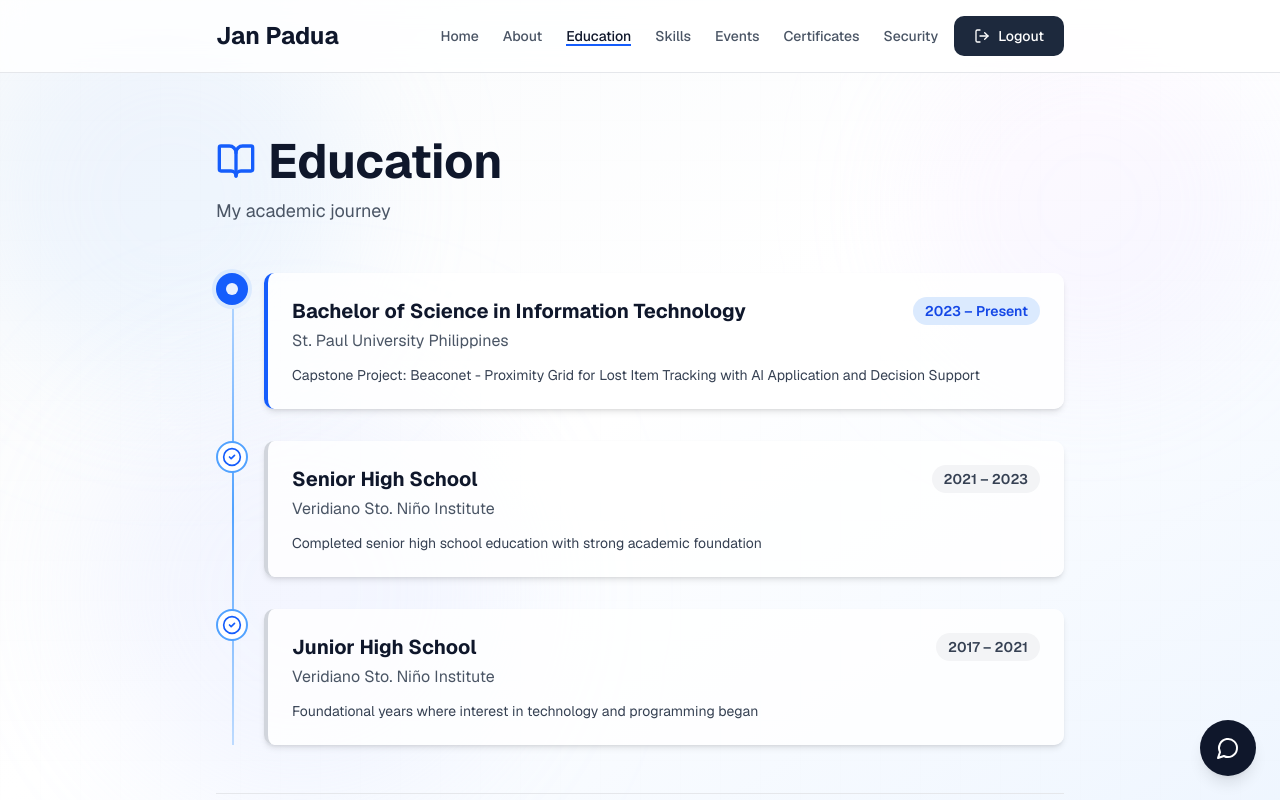
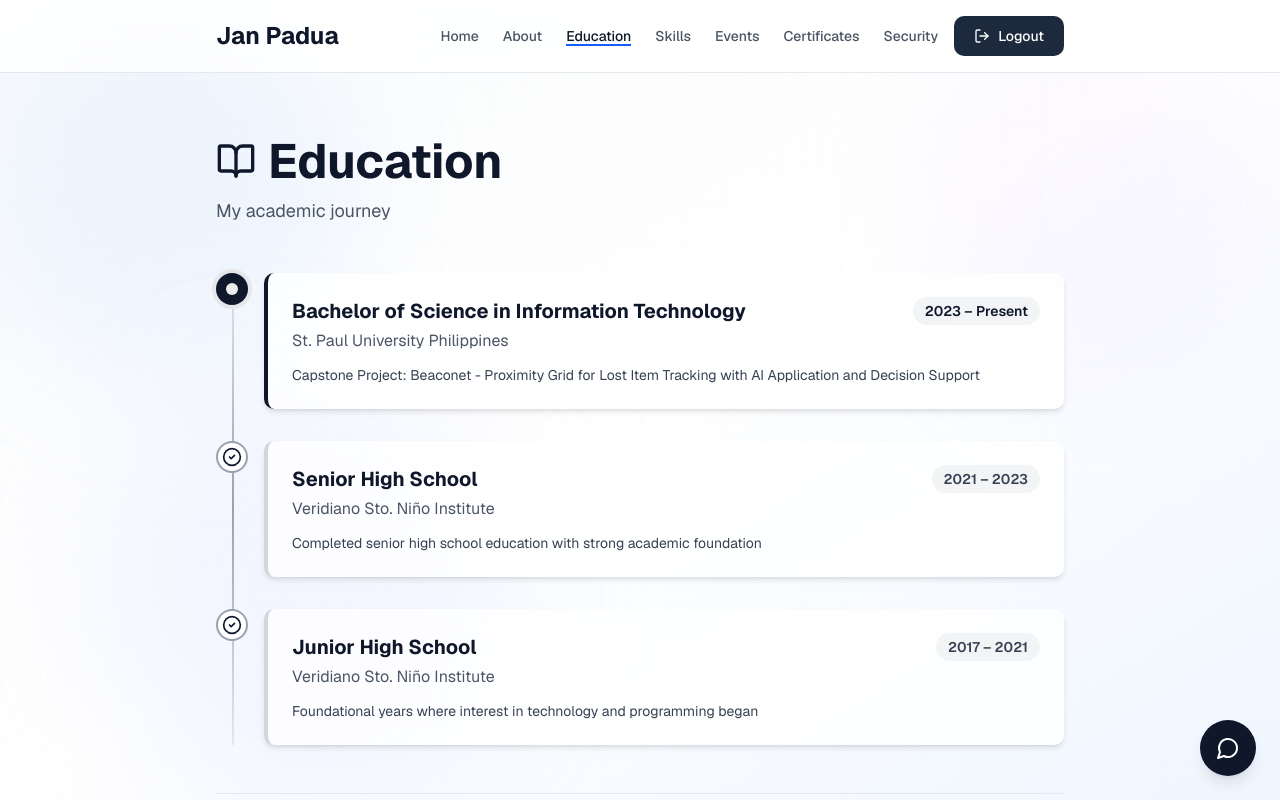
Before and after one commit to ierdnax-aud/week3-Jan-Padua-Andrei, a Next.js app: page /education in a window 1280 px wide. Shown: the top 800 px of the page. Built offline with nearby package versions, Linux system fonts and the light colour scheme.

Commit message:
Change timeline and education page colors from blue to black/gray

```diff
--- a/app/education/page.tsx
+++ b/app/education/page.tsx
@@ -37,7 +37,7 @@ export default function Education() {
       <main className="flex-1 max-w-4xl mx-auto w-full px-6 py-12 md:py-16 relative z-10">
         <div className="mb-12 animate-fadeIn">
           <h1 className="text-4xl md:text-5xl font-bold text-slate-900 flex items-center gap-3">
-            <BookOpen className="w-10 h-10 text-blue-600" />
+            <BookOpen className="w-10 h-10 text-slate-900" />
             Education
           </h1>
           <p className="text-gray-600 mt-3 text-lg">My academic journey</p>
@@ -52,11 +52,11 @@ export default function Education() {
         <section className="mt-12 pt-8 border-t border-gray-200 animate-fadeIn" style={{ animationDelay: '200ms' }}>
           <h2 className="text-3xl font-bold text-slate-900 mb-6">Academic Achievements</h2>
           <div className="grid grid-cols-1 md:grid-cols-2 gap-4">
-            <div className="glassmorphism rounded-xl p-6 card-hover border-l-4 border-blue-600">
+            <div className="glassmorphism rounded-xl p-6 card-hover border-l-4 border-slate-900">
               <h3 className="font-semibold text-slate-900 text-lg mb-2">President's List</h3>
               <p className="text-sm text-gray-700">Certificate of Academic Excellence for outstanding academic performance</p>
             </div>
-            <div className="glassmorphism rounded-xl p-6 card-hover border-l-4 border-indigo-600">
+            <div className="glassmorphism rounded-xl p-6 card-hover border-l-4 border-gray-600">
               <h3 className="font-semibold text-slate-900 text-lg mb-2">Technical Focus</h3>
               <p className="text-sm text-gray-700">Specializing in <HoverLink text="AI" />, <HoverLink text="Web Development" />, and emerging technologies</p>
             </div>
@@ -75,7 +75,7 @@ export default function Education() {
               'Problem-solving and analytical thinking'
             ].map((skill, index) => (
               <li key={index} className="flex gap-3 items-start text-gray-700">
-                <span className="text-blue-600 font-bold text-xl">•</span>
+                <span className="text-slate-900 font-bold text-xl">•</span>
                 <span>{skill}</span>
               </li>
             ))}
--- a/components/timeline.tsx
+++ b/components/timeline.tsx
@@ -18,7 +18,7 @@ export function Timeline({ items }: TimelineProps) {
   return (
     <div className="relative">
       {/* Timeline Line */}
-      <div className="absolute left-4 top-0 bottom-0 w-0.5 bg-gradient-to-b from-blue-200 via-blue-400 to-blue-200" />
+      <div className="absolute left-4 top-0 bottom-0 w-0.5 bg-gradient-to-b from-gray-200 via-gray-400 to-gray-200" />
 
       {/* Timeline Items */}
       <div className="space-y-8">
@@ -27,16 +27,16 @@ export function Timeline({ items }: TimelineProps) {
             {/* Timeline Dot */}
             <div className={`absolute left-0 w-8 h-8 rounded-full flex items-center justify-center ${
               item.status === 'current'
-                ? 'bg-blue-600 ring-4 ring-blue-100'
-                : 'bg-white border-2 border-blue-400'
+                ? 'bg-slate-900 ring-4 ring-gray-200'
+                : 'bg-white border-2 border-gray-400'
             }`}>
-              {item.status === 'completed' && <CheckCircle2 className="w-5 h-5 text-blue-600" />}
+              {item.status === 'completed' && <CheckCircle2 className="w-5 h-5 text-slate-900" />}
               {item.status === 'current' && <div className="w-3 h-3 bg-white rounded-full animate-pulse" />}
             </div>
 
             {/* Content Card */}
             <div className={`card-hover bg-white/80 backdrop-blur-sm border-l-4 rounded-lg p-6 shadow-md ${
-              item.status === 'current' ? 'border-blue-600' : 'border-gray-300'
+              item.status === 'current' ? 'border-slate-900' : 'border-gray-300'
             }`}>
               <div className="flex items-start justify-between mb-2">
                 <div className="flex-1">
@@ -45,7 +45,7 @@ export function Timeline({ items }: TimelineProps) {
                 </div>
                 <span className={`text-sm font-semibold px-3 py-1 rounded-full ${
                   item.status === 'current'
-                    ? 'bg-blue-100 text-blue-700'
+                    ? 'bg-gray-100 text-slate-900'
                     : 'bg-gray-100 text-gray-700'
                 }`}>
                   {item.year}
```
